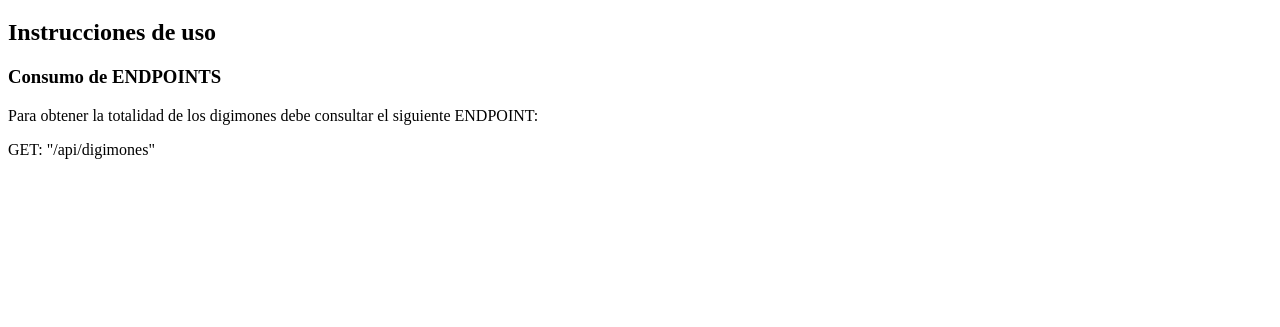
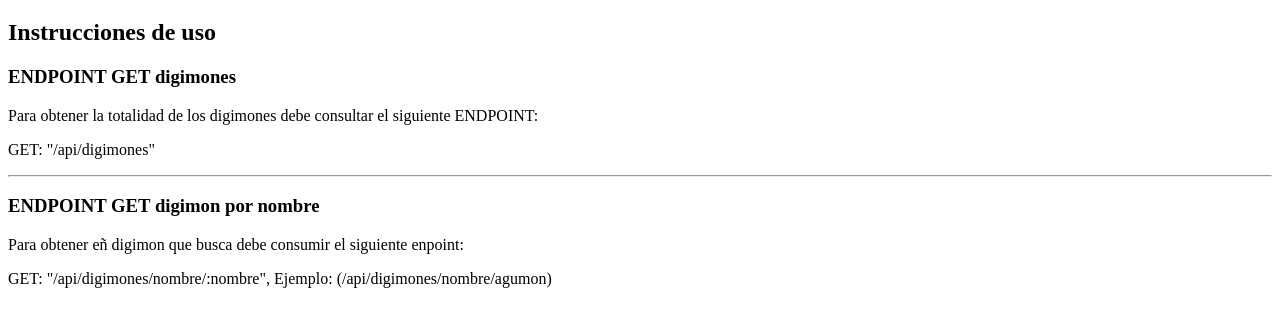
Before and after one commit to NelsonRamirezC/m6_d3_digimones, a website: page public/index.html in a window 1280 px wide. Shown: the part 61-388 px from the top of the page. Drawn offline with Linux system fonts and the light colour scheme.

Commit message:
Agregamos instrucciones para próximos pasos

```diff
--- a/public/index.html
+++ b/public/index.html
@@ -14,9 +14,13 @@
     <section>
         <h2>Instrucciones de uso</h2>
 
-        <h3>Consumo de ENDPOINTS</h3>
+        <h3>ENDPOINT GET digimones</h3>
         <p>Para obtener la totalidad de los digimones debe consultar el siguiente ENDPOINT:</p>
         <p>GET: "/api/digimones"</p>
+        <hr>
+        <h3>ENDPOINT GET digimon por nombre</h3>
+        <p>Para obtener eñ digimon que busca debe consumir el siguiente enpoint:</p>
+        <p>GET: "/api/digimones/nombre/:nombre", Ejemplo: (/api/digimones/nombre/agumon)</p>
 
     </section>
 
```
Also changed, not shown: server.js (+10 -1 lines).
